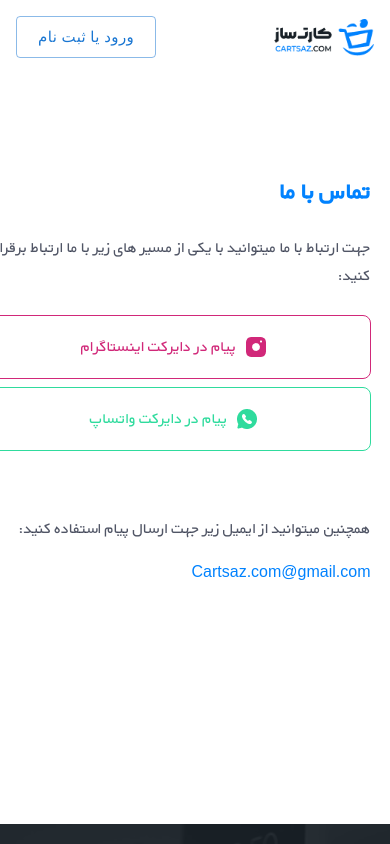
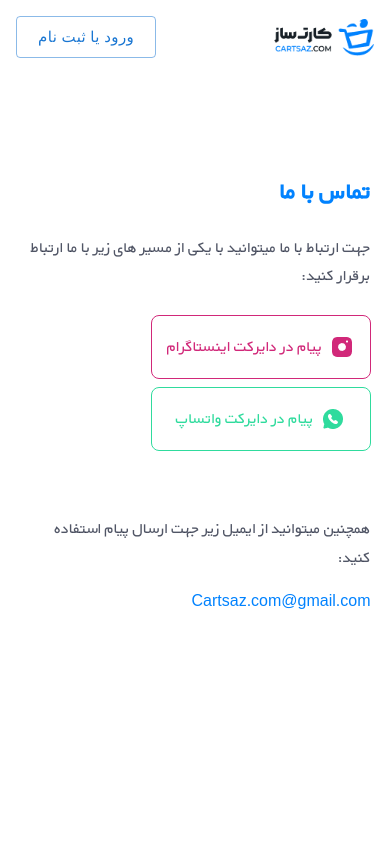
Before and after one commit to AliBayat78/Cartsaz, a React (Vite) app: page /contact-us in a window 390 px wide. Built offline with nearby package versions, Linux system fonts and the light colour scheme.

Commit message:
contact-us page responsive fixed

```diff
--- a/src/pages/Contact-us.tsx
+++ b/src/pages/Contact-us.tsx
@@ -5,32 +5,48 @@ import registerBannerMobile from '../assets/logoes & images/register-banner-mobi
 import messageEdit from '../assets/icons/message-edit.png'
 import contactUs from '../assets/logoes & images/contact-us.png'
 import coloredInstagram from '../assets/icons/colored-instagram.png'
-import coloredwhatsapp from '../assets/icons/colored-whatsapp.png'
+import coloredWhatsapp from '../assets/icons/colored-whatsapp.png'
 
 const ContactUsPage = () => {
   return (
     <div className="mt-44 flex flex-col justify-between items-center w-full h-screen">
       <Navbar />
       <div className="flex flex-row w-[90%] justify-end items-center">
-        <img className="w-[175px] h-[175px] mr-[40%]" src={contactUs} alt="contact-us" />
+        <img
+          className="hidden relative md:flex w-[175px] h-[175px] md:translate-x-[90%] xl:left-[35%]"
+          src={contactUs}
+          alt="contact-us"
+        />
         <div className="flex flex-col items-end">
           <h3 className="text-primary">تماس با ما</h3>
-          <p className="mt-6 body-md">
+          <p className="2xs:w-[90vw] mt-6 body-md">
             جهت ارتباط با ما میتوانید با یکی از مسیر های زیر با ما ارتباط برقرار کنید:
           </p>
-          <button className="mt-6 flex flex-row w-[392px] h-[64px] justify-center items-center border border-deep-pink rounded-lg">
+          <a
+            href="https://instagram.com/cartsaz"
+            target="_blank"
+            className="mt-6 flex flex-row 2xs:w-[220px] md:w-[392px] h-[64px] justify-center items-center border border-deep-pink rounded-lg"
+          >
             <p className="body-md text-deep-pink mr-2">پیام در دایرکت اینستاگرام</p>
             <img src={coloredInstagram} />
-          </button>
+          </a>
 
-          <button className="mt-2 flex flex-row w-[392px] h-[64px] justify-center items-center border border-neon-green rounded-lg">
+          <a
+            href="https://wa.me/9891811111"
+            target="_blank"
+            className="mt-2 flex flex-row 2xs:w-[220px] md:w-[392px] h-[64px] justify-center items-center border border-neon-green rounded-lg"
+          >
             <p className="body-md text-neon-green mr-2">پیام در دایرکت واتساپ</p>
-            <img src={coloredwhatsapp} />
-          </button>
+            <img src={coloredWhatsapp} />
+          </a>
 
-          <p className="mt-16 body-md">همچنین میتوانید از ایمیل زیر جهت ارسال پیام استفاده کنید:</p>
+          <p className="2xs:w-[90vw] mt-16 body-md">
+            همچنین میتوانید از ایمیل زیر جهت ارسال پیام استفاده کنید:
+          </p>
 
-          <p className="mt-4 text-primary">Cartsaz.com@gmail.com</p>
+          <a href="mailto:Cartsaz.com@gmail.com" className="mt-4 text-primary">
+            Cartsaz.com@gmail.com
+          </a>
         </div>
       </div>
 
```
